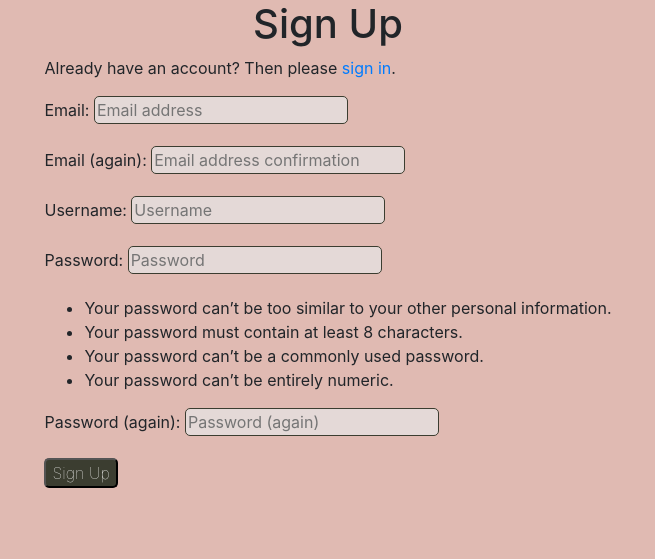
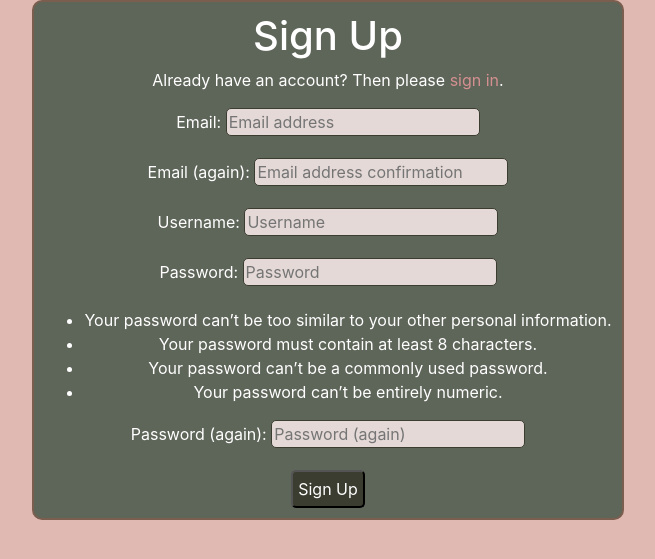
Before and after one commit to samlarby/nant-y-frith-mtb, a Django app: page /accounts/signup/ in a window 1280 px wide. Shown: the part 56-615 px from the top of the page, without its empty margins (312-967 px from the left). Run offline with Django 5.2, Linux system fonts and the light colour scheme; some libraries are stand-ins or nearby versions.

Commit message:
changes to profile page, allauth login, signup

```diff
--- a/static/css/base.css
+++ b/static/css/base.css
@@ -112,18 +112,35 @@ h3 {
 .allauth-container {
     display: flex;
     justify-content: center;
+    text-align: center;
+    align-items: center;
+    padding: 10px;
+    background-color: #425446d1;
+    border-radius: 10px;
+    color: white;
+    width: fit-content;
+    border: #7B5E4E solid 2px;
+}
+
+.allauth-container a {
+    color: rgb(212, 144, 144);
 }
 
 .allauth-container button {
     background-color: #3b3d30;
     border-radius: 5px;
     color: white;
-    font-weight: 100;
+    padding: 5px;
 }
 
 .allauth-form-inner-content h1 {
     text-align: center;
 }
+
+.allauth-form-inner-content {
+    text-align: center;
+}
+
 
 /* Profile and subscription button */
 
@@ -141,3 +158,14 @@ h3 {
     color: black;
     text-decoration: none;
 }
+
+
+
+
+
+
+@media only screen and (max-width: 767px) {
+    #header-box {
+        margin-bottom: 10px;
+    }
+}
```
Also changed, not shown: home/static/home/css/home.css (+1 -15 lines), profiles/static/profiles/css/profiles.css (+12 -0 lines), profiles/templates/profiles/profiles.html (+5 -9 lines), README.md.
